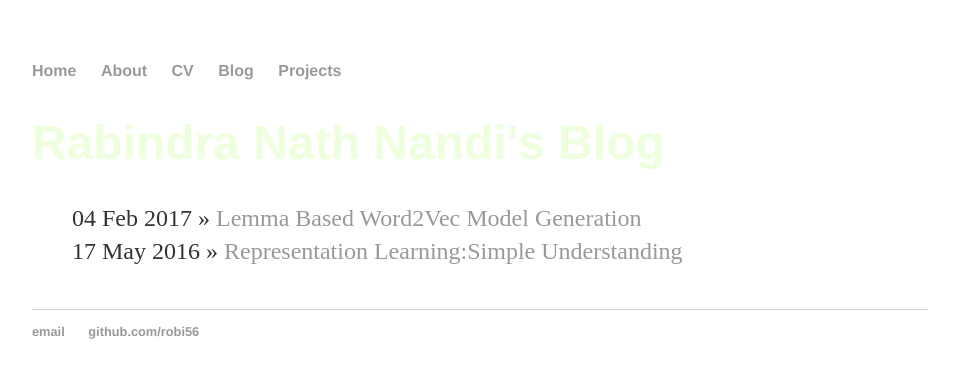
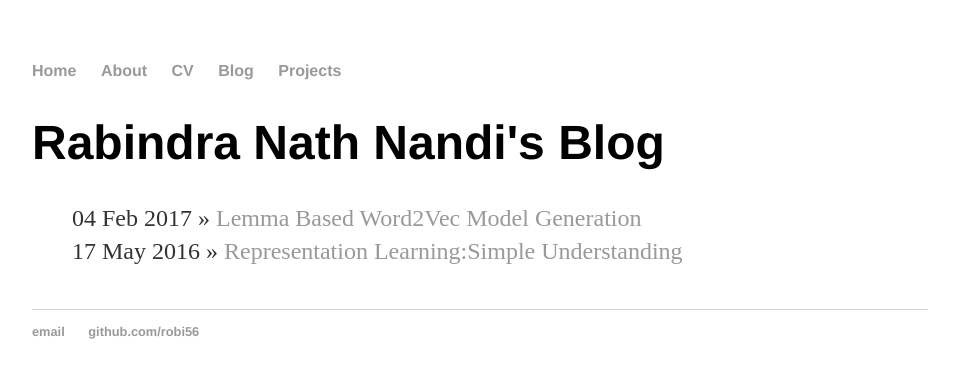
Before and after one commit to robi56/robi56.github.io, a Jekyll site: the page built from blog/index.html, in a window 1280 px wide. Shown: the top 378 px of the page, without its empty margins (160-1119 px from the left). Built offline with Jekyll 4.4.1, drawn with Linux system fonts in a browser that asks for light colours.

Commit message:
modified css

```diff
--- a/css/main.css
+++ b/css/main.css
@@ -1,4 +1,4 @@
-body { margin: 60px auto; width: 70%; color:#EFD }
+body { margin: 60px auto; width: 70%;}
 
 a { text-decoration: none; color: #999; }
 a:hover { text-decoration: underline; }
```
